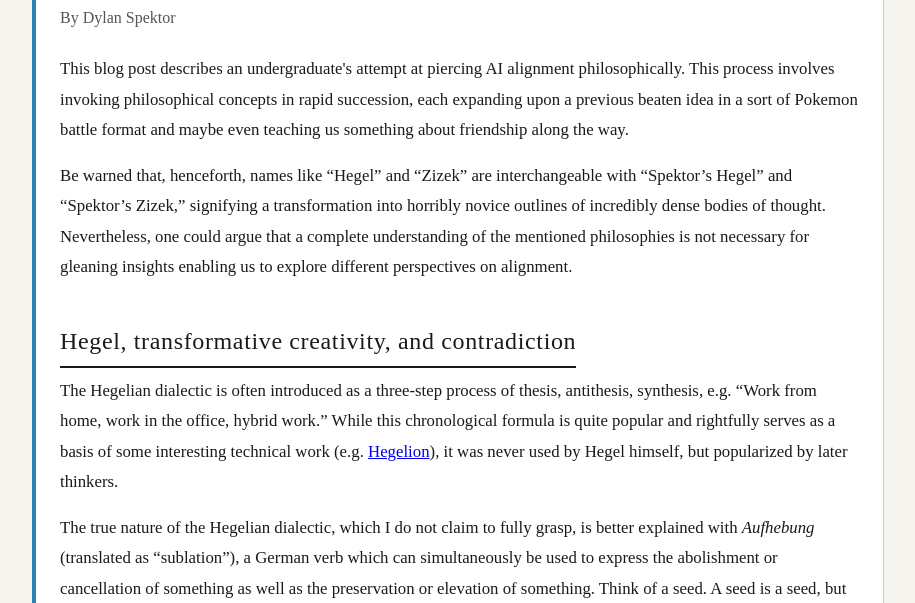
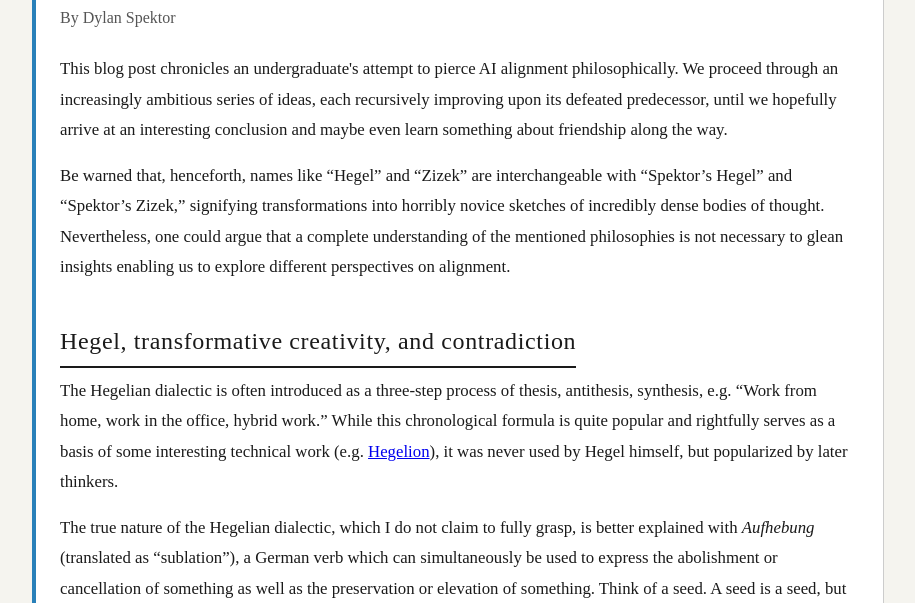
Before and after one commit to spektordylan/spektordylan.github.io, a plain HTML site: page post.html in a window 1280 px wide. Shown: the part 197-800 px from the top of the page, without its empty margins (182-1097 px from the left). Drawn offline with Linux system fonts and the light colour scheme.

Commit message:
im professional

```diff
--- a/post.html
+++ b/post.html
@@ -172,9 +172,9 @@
       <h1>Dialectically Thinking Through Alignment</h1>
       <div class="byline">By Dylan Spektor</div>
 
-      <p>This blog post describes an undergraduate's attempt at piercing AI alignment philosophically. This process involves invoking philosophical concepts in rapid succession, each expanding upon a previous beaten idea in a sort of Pokemon battle format and maybe even teaching us something about friendship along the way. </p>
+      <p>This blog post chronicles an undergraduate's attempt to pierce AI alignment philosophically. We proceed through an increasingly ambitious series of ideas, each recursively improving upon its defeated predecessor, until we hopefully arrive at an interesting conclusion and maybe even learn something about friendship along the way. </p>
 
-<p>Be warned that, henceforth, names like “Hegel” and “Zizek” are interchangeable with “Spektor’s Hegel” and “Spektor’s Zizek,” signifying a transformation into horribly novice outlines of incredibly dense bodies of thought. Nevertheless, one could argue that a complete understanding of the mentioned philosophies is not necessary for gleaning insights enabling us to explore different perspectives on alignment.</p>
+<p>Be warned that, henceforth, names like “Hegel” and “Zizek” are interchangeable with “Spektor’s Hegel” and “Spektor’s Zizek,” signifying transformations into horribly novice sketches of incredibly dense bodies of thought. Nevertheless, one could argue that a complete understanding of the mentioned philosophies is not necessary to glean insights enabling us to explore different perspectives on alignment.</p>
 
 <h2>Hegel, transformative creativity, and contradiction</h2>
 
```
Also changed, not shown: index.html (+2 -2 lines).
